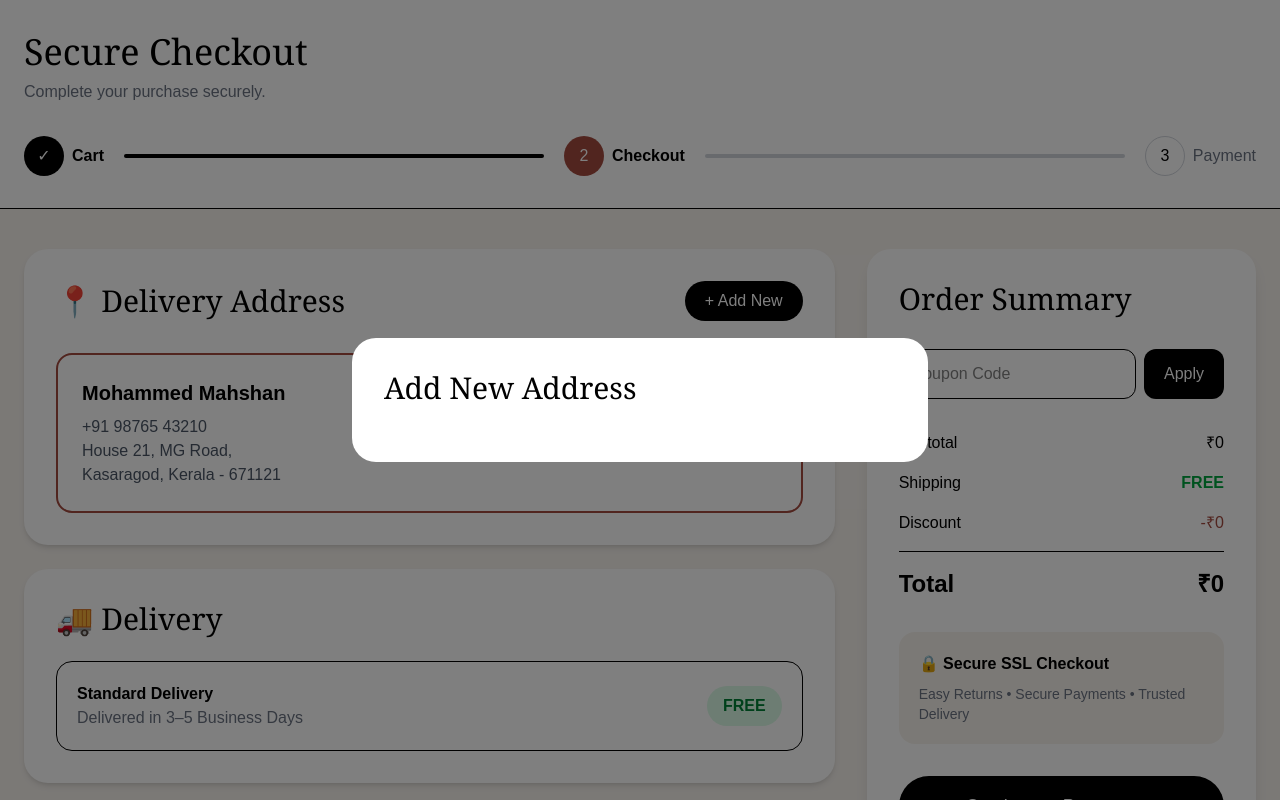
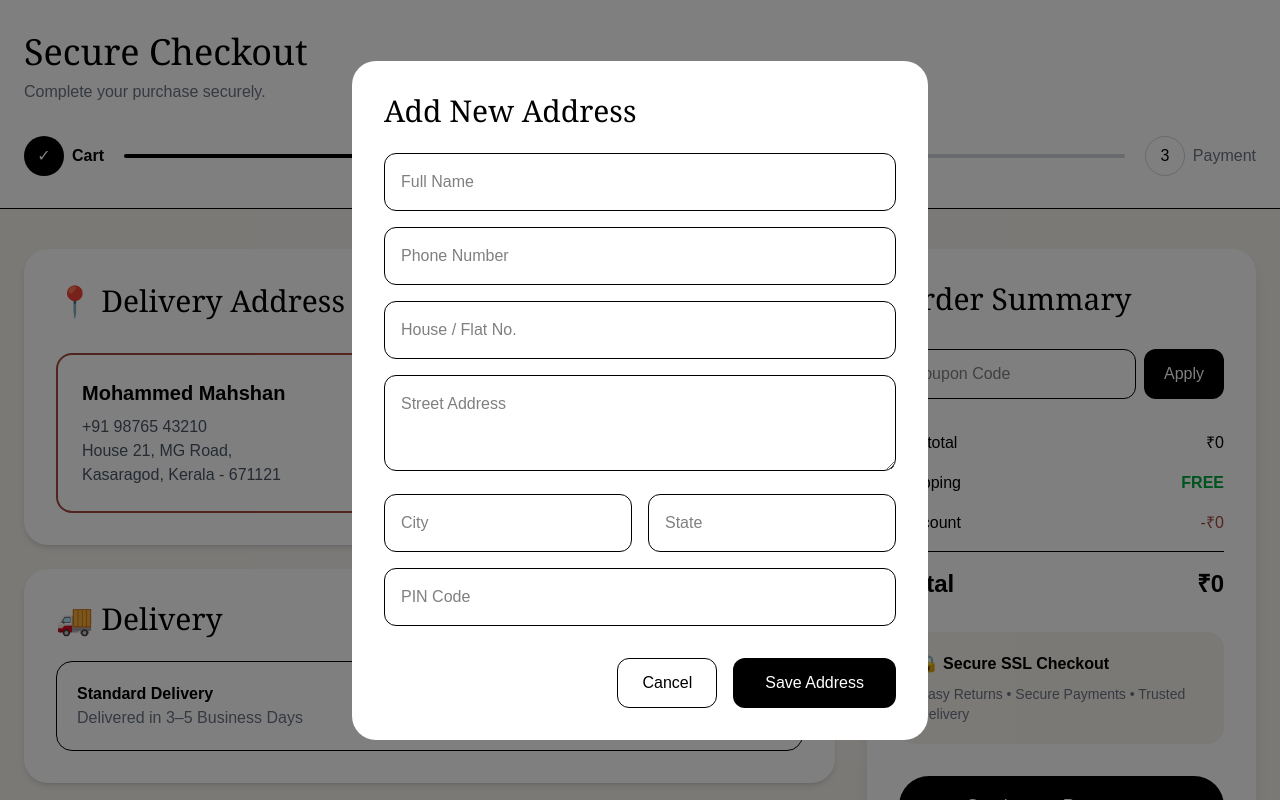
Before and after one commit to hudhafathima081-cell/Elane, a Next.js app: page /checkout in a window 1280 px wide. Both pictures are taken after a click on the button "+ Add New". Shown: the top 800 px of the page. Built offline with nearby package versions, Linux system fonts and the light colour scheme.

Commit message:
fixed adress

```diff
--- a/app/checkout/page.tsx
+++ b/app/checkout/page.tsx
@@ -18,7 +18,7 @@ const [address, setAddress] = useState({
   state: "",
   pincode: "",
 });
-
+const [savedAddress, setSavedAddress] = useState<any>(null);
   const total = cartItems.reduce(
     (sum: number, item: any) => sum + item.price,
     0
@@ -365,7 +365,103 @@ const [address, setAddress] = useState({
     </h2>
 
     {/* Step 4 will go here */}
+<div className="space-y-4">
 
+  <input
+    type="text"
+    placeholder="Full Name"
+    value={address.name}
+    onChange={(e) =>
+      setAddress({ ...address, name: e.target.value })
+    }
+    className="w-full border rounded-xl p-4 text-black"
+  />
+
+  <input
+    type="tel"
+    placeholder="Phone Number"
+    value={address.phone}
+    onChange={(e) =>
+      setAddress({ ...address, phone: e.target.value })
+    }
+    className="w-full border rounded-xl p-4 text-black"
+  />
+
+  <input
+    type="text"
+    placeholder="House / Flat No."
+    value={address.house}
+    onChange={(e) =>
+      setAddress({ ...address, house: e.target.value })
+    }
+    className="w-full border rounded-xl p-4 text-black"
+  />
+
+  <textarea
+    placeholder="Street Address"
+    value={address.street}
+    onChange={(e) =>
+      setAddress({ ...address, street: e.target.value })
+    }
+    className="w-full border rounded-xl p-4 text-black h-24"
+  />
+
+  <div className="grid grid-cols-2 gap-4">
+
+    <input
+      type="text"
+      placeholder="City"
+      value={address.city}
+      onChange={(e) =>
+        setAddress({ ...address, city: e.target.value })
+      }
+      className="border rounded-xl p-4 text-black"
+    />
+
+    <input
+      type="text"
+      placeholder="State"
+      value={address.state}
+      onChange={(e) =>
+        setAddress({ ...address, state: e.target.value })
+      }
+      className="border rounded-xl p-4 text-black"
+    />
+
+  </div>
+
+  <input
+    type="text"
+    placeholder="PIN Code"
+    value={address.pincode}
+    onChange={(e) =>
+      setAddress({ ...address, pincode: e.target.value })
+    }
+    className="w-full border rounded-xl p-4 text-black"
+  />
+
+</div>
+
+<div className="flex justify-end gap-4 mt-8">
+
+  <button
+    onClick={() => setShowAddressForm(false)}
+    className="px-6 py-3 rounded-xl border"
+  >
+    Cancel
+  </button>
+
+ <button
+  onClick={() => {
+    setSavedAddress(address);
+    setShowAddressForm(false);
+  }}
+  className="bg-black text-white px-8 py-3 rounded-xl hover:bg-[#A44A3F]"
+>
+  Save Address
+</button>
+
+</div>
   </div>
 
 </div>
```
